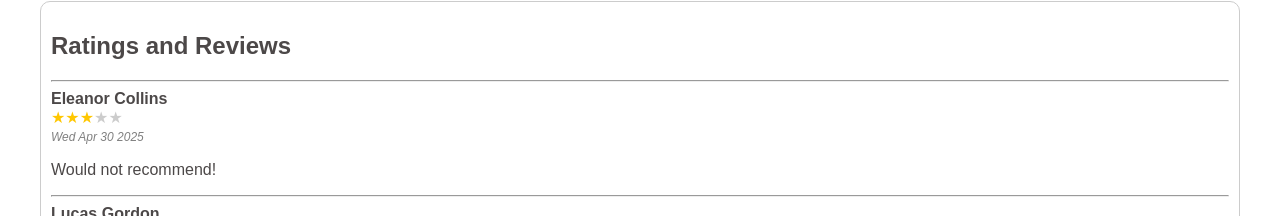
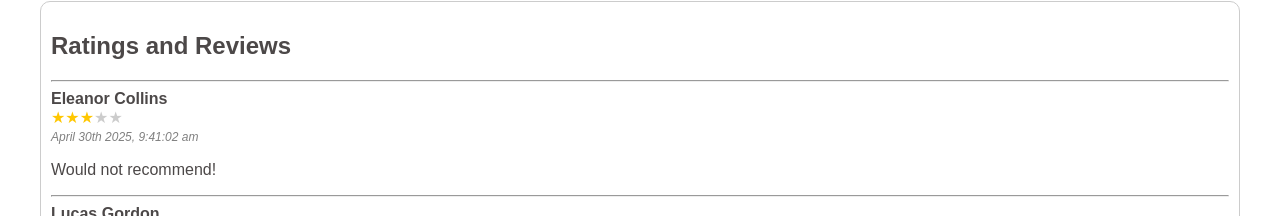
Before and after one commit to keerthivijay/shopping-cart, a React (Vite) app: page /product/1 in a window 1280 px wide. Shown: the part 736-952 px from the top of the page. Built offline with nearby package versions, Linux system fonts and the light colour scheme.

Commit message:
Added moment js package  for date format

```diff
--- a/package.json
+++ b/package.json
@@ -13,6 +13,7 @@
   "dependencies": {
     "@reduxjs/toolkit": "^2.12.0",
     "formik": "^2.4.9",
+    "moment": "^2.30.1",
     "react": "^19.2.6",
     "react-data-table-component": "^8.8.0",
     "react-dom": "^19.2.6",
--- a/src/components/Reviews.jsx
+++ b/src/components/Reviews.jsx
@@ -1,4 +1,5 @@
 import StarRating from "./StarRating";
+import moment from 'moment';
 
 function Reviews({reviews}){
 
@@ -11,7 +12,7 @@ function Reviews({reviews}){
                     <div>
                     <span><strong>{review.reviewerName}</strong></span>
                     <StarRating rating={review.rating} />
-                    <span className="review-date">{new Date(review.date).toDateString()}</span>
+                    <span className="review-date">{moment(review.date).format('MMMM Do YYYY, h:mm:ss a')}</span>
                     {/* <p>{review.rating}</p> */}
                     </div>
                     <p>{review.comment}</p>
--- a/src/store/OrderSlice.jsx
+++ b/src/store/OrderSlice.jsx
@@ -1,4 +1,5 @@
 import { createSlice } from "@reduxjs/toolkit";
+import moment from 'moment';
 
 const orderSlice = createSlice({
     name: "order",
@@ -6,7 +7,7 @@ const orderSlice = createSlice({
         orderList: [],
         orderDetails: {
             id: Date.now(),
-            date : new Date().toLocaleDateString('en-GB'),
+            date : moment().format('MMMM Do YYYY, h:mm:ss a'),
             products: [],
             deliveryInfo: {},
             paymentOption: {},
```
Also changed, not shown: 1 other file (tests, documents, lock files or other folders).
